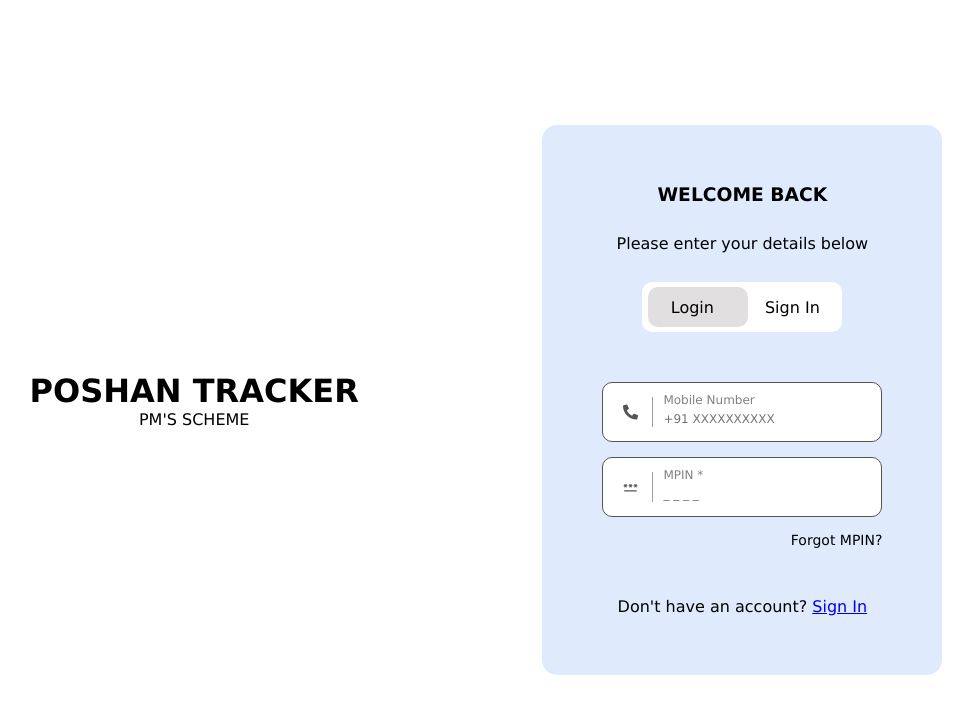
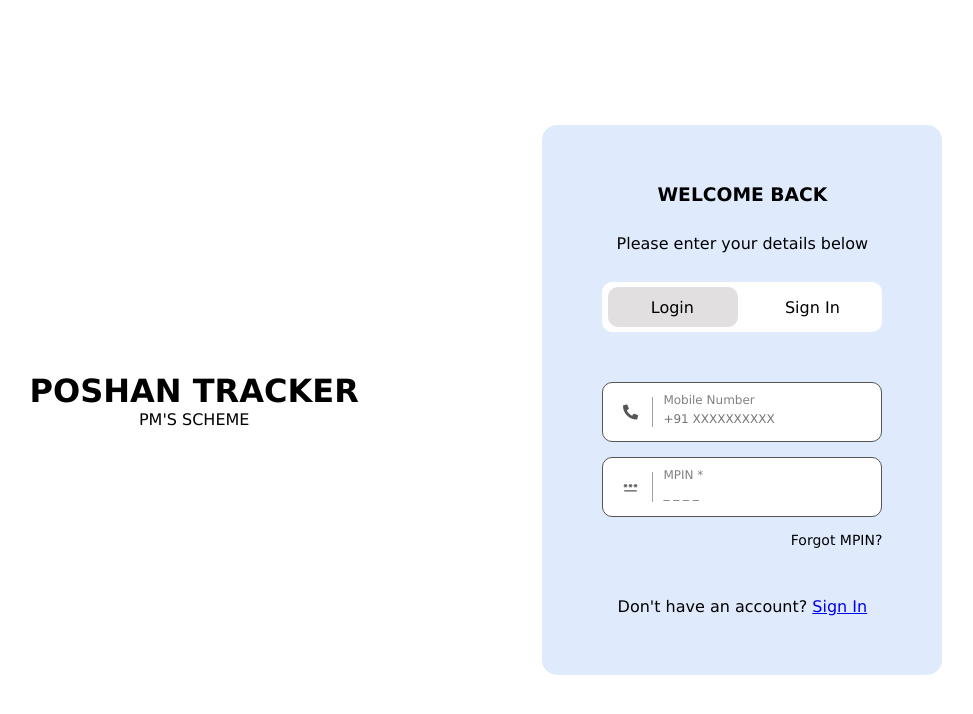
Before and after one commit to ZenithTechSolutions/Child-Nutrition-Tracker, a React (Vite) app: page /login in a window 1280 px wide. Shown: the top 714 px of the page, without its empty margins (154-1127 px from the left). Built offline with nearby package versions, Linux system fonts and the light colour scheme.

Commit message:
login bg update

```diff
--- a/src/styles/login.css
+++ b/src/styles/login.css
@@ -36,7 +36,7 @@
 
 .login-slider {
   display: flex;
-  width: 200px;
+  width: 280px;
   background-color: #fff;
   color: black;
   border-radius: var(--radius);
@@ -49,7 +49,7 @@
   position: absolute;
   margin: 6px;
   left: 0px;
-  width: 50%;
+  width: 130px;
   height: 40px;
   background-color: #e1dfdf;
   border-radius: 10px;
@@ -58,7 +58,7 @@
 }
 
 .move-right {
-  left: 46%;
+  left: 50%;
 }
 
 .login-btn-1,
```
Also changed, not shown: src/components/home.jsx (added).
